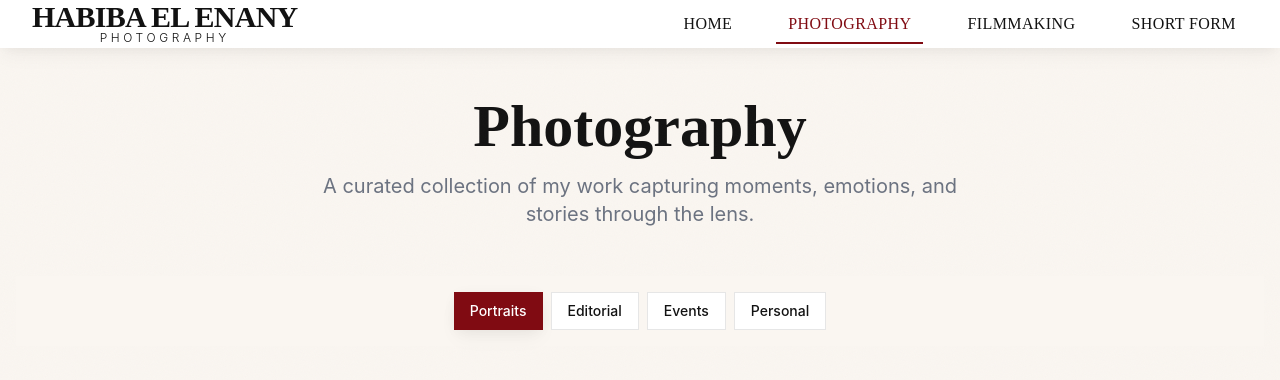
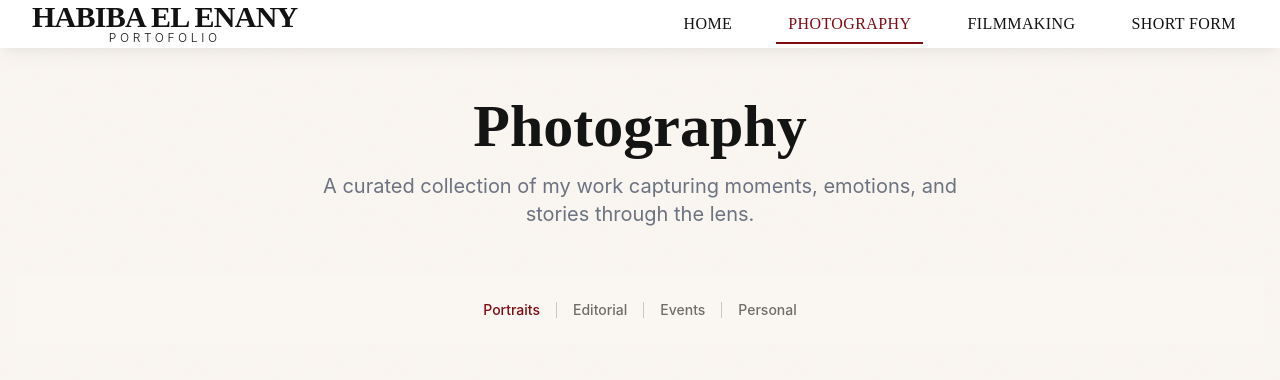
Before and after one commit to kareemelbhnasawy/habibaelenany, a React (Vite) app: page /photography in a window 1280 px wide. Shown: the top 380 px of the page. Built offline with nearby package versions, Linux system fonts and the light colour scheme.

Commit message:
feat: new edits

```diff
--- a/src/components/LightboxProvider.tsx
+++ b/src/components/LightboxProvider.tsx
@@ -5,7 +5,7 @@ import 'yet-another-react-lightbox/styles.css';
 import type { Photo } from '../data/photos';
 
 interface LightboxContextType {
-  openLightbox: (photos: Photo[], index: number) => void;
+  openLightbox: (photos: Photo[], index: number, hideCaption?: boolean) => void;
 }
 
 const LightboxContext = createContext<LightboxContextType | undefined>(undefined);
@@ -26,10 +26,12 @@ export function LightboxProvider({ children }: LightboxProviderProps) {
   const [isOpen, setIsOpen] = useState(false);
   const [photos, setPhotos] = useState<Photo[]>([]);
   const [currentIndex, setCurrentIndex] = useState(0);
+  const [hideCaption, setHideCaption] = useState(false);
 
-  const openLightbox = (newPhotos: Photo[], index: number) => {
+  const openLightbox = (newPhotos: Photo[], index: number, hideCaptionFlag = false) => {
     setPhotos(newPhotos);
     setCurrentIndex(index);
+    setHideCaption(hideCaptionFlag);
     setIsOpen(true);
   };
 
@@ -61,7 +63,7 @@ export function LightboxProvider({ children }: LightboxProviderProps) {
             buttonNext: photos.length <= 1 ? () => null : undefined,
           }}
         />
-        {isOpen && currentPhoto && (
+        {isOpen && currentPhoto && !hideCaption && (
           <div
             className="lightbox-custom-caption"
             style={{
--- a/src/components/Navbar.tsx
+++ b/src/components/Navbar.tsx
@@ -63,7 +63,7 @@ export function Navbar() {
                HABIBA EL ENANY
             </h1>
             <span className="text-[10px] md:text-xs font-sans tracking-[0.3em] uppercase font-light -mt-0.5 self-center">
-              PHOTOGRAPHY
+              PORTOFOLIO
             </span>
           </Link>
 
--- a/src/routes/Photography.tsx
+++ b/src/routes/Photography.tsx
@@ -1,4 +1,4 @@
-import { useState, useEffect, useRef } from 'react';
+import { useState, useRef } from 'react';
 import { motion } from 'framer-motion';
 import { ImageCard } from '../components/ImageCard';
 import { useLightbox } from '../components/LightboxProvider';
@@ -12,6 +12,7 @@ export function Photography() {
   const sectionRefs = useRef<{ [key: string]: HTMLElement | null }>({});
 
   const scrollToSection = (category: string) => {
+    setActiveSection(category);
     const element = sectionRefs.current[category];
     if (element) {
       const offset = 100; // Account for fixed navbar
@@ -25,45 +26,13 @@ export function Photography() {
     }
   };
 
-  // Track which section is in view
-  useEffect(() => {
-    const observers: IntersectionObserver[] = [];
-
-    const observerCallback = (entries: IntersectionObserverEntry[]) => {
-      entries.forEach((entry) => {
-        if (entry.isIntersecting) {
-          setActiveSection(entry.target.id);
-        }
-      });
-    };
-
-    const observerOptions = {
-      root: null,
-      rootMargin: '-100px 0px -50% 0px',
-      threshold: 0,
-    };
-
-    Object.keys(sectionRefs.current).forEach((key) => {
-      const element = sectionRefs.current[key];
-      if (element) {
-        const observer = new IntersectionObserver(observerCallback, observerOptions);
-        observer.observe(element);
-        observers.push(observer);
-      }
-    });
-
-    return () => {
-      observers.forEach((observer) => observer.disconnect());
-    };
-  }, []);
+  // Filter out 'All' from categories for sections
+  const categoryList = categories.filter((cat) => cat !== 'All');
 
   const handleImageClick = (category: Category, index: number) => {
     const categoryPhotos = getPhotosByCategory(category);
-    openLightbox(categoryPhotos, index);
+    openLightbox(categoryPhotos, index, true);
   };
-
-  // Filter out 'All' from categories for sections
-  const categoryList = categories.filter((cat) => cat !== 'All');
 
   return (
     <main className="min-h-screen pt-24 pb-16">
@@ -89,20 +58,24 @@ export function Photography() {
           transition={{ delay: 0.1 }}
           className="sticky top-20 z-30 bg-bg/95 backdrop-blur-md py-4 mb-12 -mx-4 px-4"
         >
-          <div className="flex flex-wrap gap-2 justify-center">
-            {categoryList.map((category) => (
+          <div className="flex flex-wrap gap-0 justify-center items-center">
+            {categoryList.map((category, index) => (
+              <div key={category} className="flex items-center">
                 <button
-                key={category}
                   onClick={() => scrollToSection(category)}
                   className={cn(
                     'px-4 py-2 text-sm font-medium transition-all outline-none',
                     activeSection === category
-                    ? 'bg-accent text-white shadow-soft'
-                    : 'bg-paper text-ink border border-ink/10 hover:border-accent hover:text-accent'
+                      ? 'text-accent'
+                      : 'text-ink/60 hover:text-accent'
                   )}
                 >
                   {category}
                 </button>
+                {index < categoryList.length - 1 && (
+                  <div className="h-4 w-px bg-ink/20" />
+                )}
+              </div>
             ))}
           </div>
         </motion.div>
```
Lines whose indentation alone changed are shown as unchanged.
